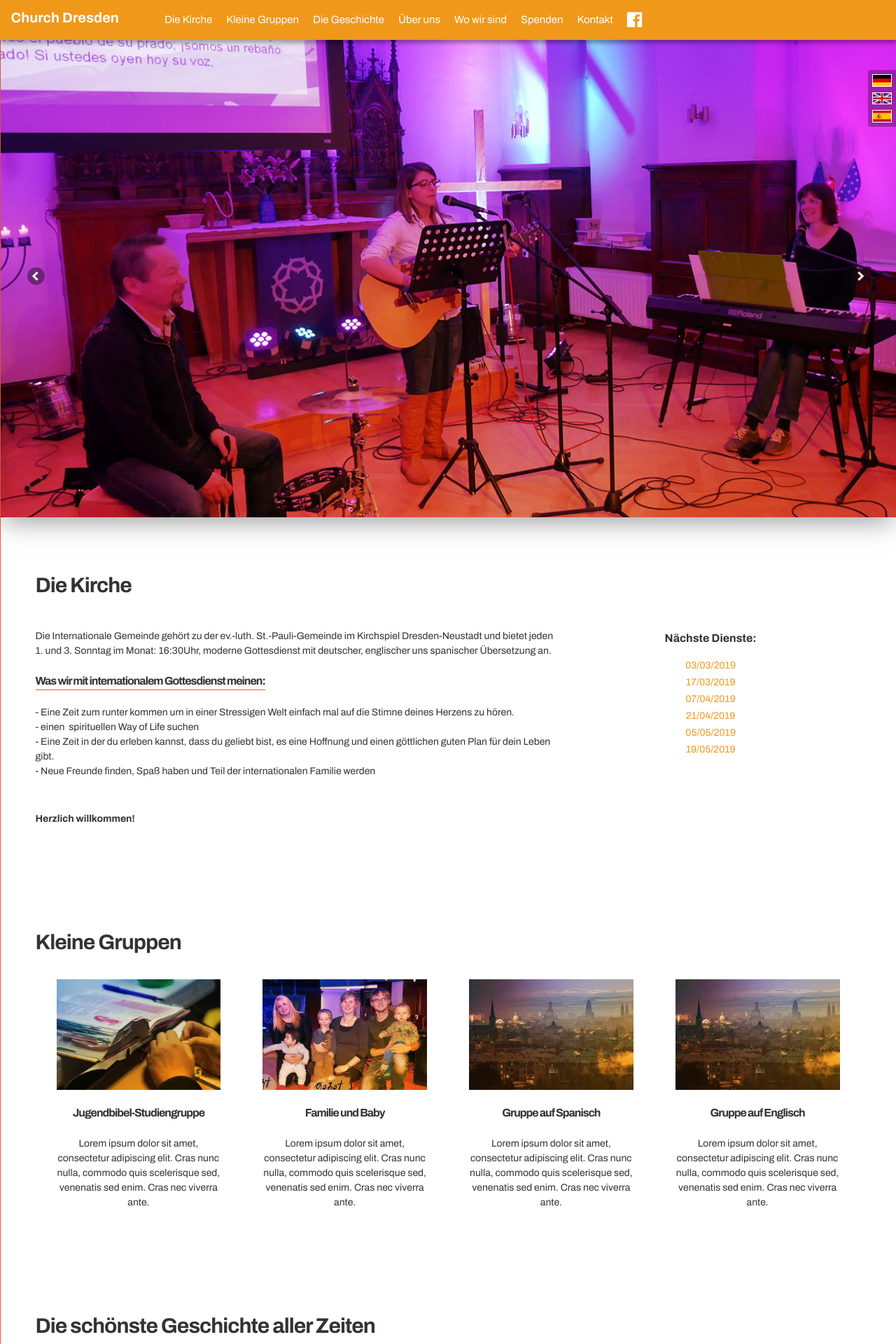
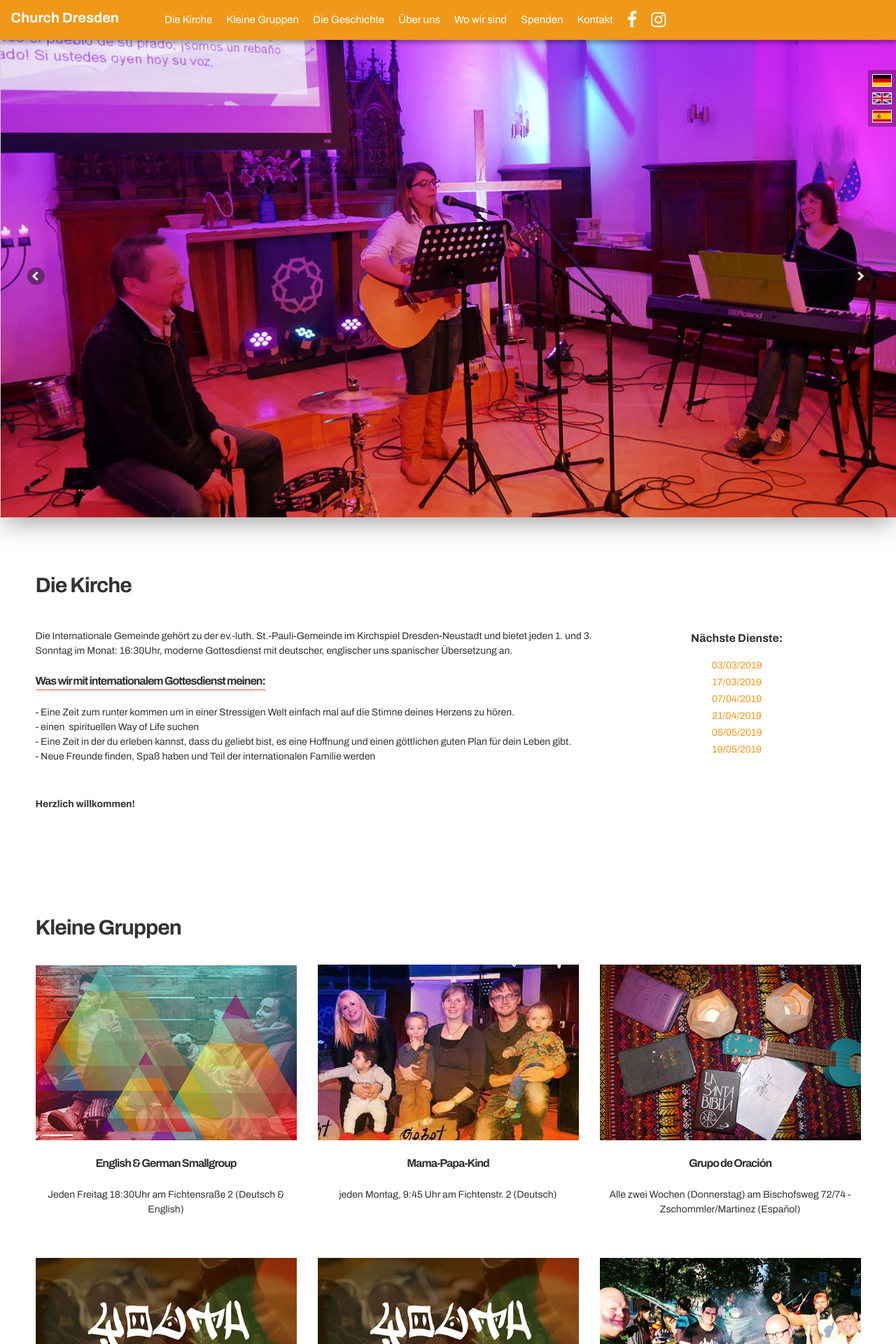
Before and after one commit to leandrorsampaio/churchdresden, a PHP site: page / in a window 1280 px wide. Shown: the top 1920 px of the page at 70% size. Run offline with PHP 8.4, Linux system fonts and the light colour scheme; style sheets or scripts are compiled from the project's sources; some libraries are stand-ins or nearby versions.

Commit message:
many changes

```diff
--- a/site/index.html
+++ b/site/index.html
@@ -113,7 +113,12 @@
 						</li>
 						<li class="facebook">
 							<a href="https://www.facebook.com/GiAProjekt/" target="_blank">
-								<i class="fa fa-facebook-official" aria-hidden="true"></i>
+								<i class="fa fa-facebook" aria-hidden="true"></i>
+							</a>
+						</li>
+						<li class="instagran">
+							<a href="https://www.instagram.com/churchdresden/" target="_blank">
+								<i class="fa fa-instagram" aria-hidden="true"></i>
 							</a>
 						</li>
 					</ul>
@@ -286,7 +291,7 @@
 
 
 					</div>
-					<div class="col-40">
+					<div class="col-30">
 
 						<span class="translated-content lang-de">
 							<p class="bold center list-services-title">
@@ -343,118 +348,106 @@
 					<span class="translated-content lang-es">Pequeños grupos</span>
 				</h3>
 
-				<div class="col-wrapper">
+				<div class="col-wrapper smallgroups-col">
 
 
-					<div class="col-25 smallgroups-wraper-item">
-						<img class="smallgroups-image" src="images/smallgroups-young.jpg" />
+
+
+					<div class="col-33 smallgroups-wraper-item">
+						<img class="smallgroups-image" src="images/smallgroups-english.jpg" />
+						<h4 class="smallgroups-subtitle bold center">
+							English & German Smallgroup
+						</h4>
+						<p class="center">
+							Jeden Freitag 18:30Uhr am Fichtensraße 2 (Deutsch & English)
+						</p>
+					</div>
+
+
+
+					<div class="col-33 smallgroups-wraper-item">
+						<img class="smallgroups-image" src="images/smallgroups-baby.jpg" />
+						<h4 class="smallgroups-subtitle bold center">
+							Mama-Papa-Kind
+						</h4>
+						<p class="center">
+								jeden Montag, 9:45 Uhr am Fichtenstr. 2 (Deutsch)
+						</p>
+					</div>
+
+
+
+
+					<div class="col-33 smallgroups-wraper-item">
+						<img class="smallgroups-image" src="images/smallgroups-spanish.jpg" />
 
 						<h4 class="smallgroups-subtitle bold center">
-							<span class="translated-content lang-de">Jugendbibel-Studiengruppe</span>
-							<span class="translated-content lang-en">Youth Bible Study Group</span>
-							<span class="translated-content lang-es">Grupo Joven de Estudio Bíblico</span>
+							Grupo de Oración
 						</h4>
-						<span class="translated-content lang-de">
-							<p class="center">
-								Lorem ipsum dolor sit amet, consectetur adipiscing elit. Cras nunc nulla, commodo quis scelerisque sed, venenatis sed enim. Cras nec viverra ante.
-							</p>
-						</span>
-						<span class="translated-content lang-en">
-							<p class="center">
-								Lorem ipsum dolor sit amet, consectetur adipiscing elit. Cras nunc nulla, commodo quis scelerisque sed, venenatis sed enim. Cras nec viverra ante.
-							</p>
-						</span>
-						<span class="translated-content lang-es">
-							<p class="center">
-								Lorem ipsum dolor sit amet, consectetur adipiscing elit. Cras nunc nulla, commodo quis scelerisque sed, venenatis sed enim. Cras nec viverra ante.
-							</p>
-						</span>
+						<p class="center">
+							Alle zwei Wochen (Donnerstag) am Bischofsweg 72/74 - Zschommler/Martinez (Español)
+						</p>
 
 					</div>
 
 
 
 
-					<div class="col-25 smallgroups-wraper-item">
-						<img class="smallgroups-image" src="images/smallgroups-baby.jpg" />
-
+					<div class="col-33 smallgroups-wraper-item">
+						<img class="smallgroups-image" src="images/smallgroups-young.jpg" />
 						<h4 class="smallgroups-subtitle bold center">
-							<span class="translated-content lang-de">Familie und Baby</span>
-							<span class="translated-content lang-en">Family and Baby</span>
-							<span class="translated-content lang-es">Familia y Bebé</span>
+							Youth Bibelstudy
 						</h4>
-						<span class="translated-content lang-de">
-							<p class="center">
-								Lorem ipsum dolor sit amet, consectetur adipiscing elit. Cras nunc nulla, commodo quis scelerisque sed, venenatis sed enim. Cras nec viverra ante.
-							</p>
-						</span>
-						<span class="translated-content lang-en">
-							<p class="center">
-								Lorem ipsum dolor sit amet, consectetur adipiscing elit. Cras nunc nulla, commodo quis scelerisque sed, venenatis sed enim. Cras nec viverra ante.
-							</p>
-						</span>
-						<span class="translated-content lang-es">
-							<p class="center">
-								Lorem ipsum dolor sit amet, consectetur adipiscing elit. Cras nunc nulla, commodo quis scelerisque sed, venenatis sed enim. Cras nec viverra ante.
-							</p>
-						</span>
-
-					</div>
-
-
-
-					<div class="col-25 smallgroups-wraper-item">
-						<img class="smallgroups-image" src="images/smallgroups-spanish.jpg" />
-
-						<h4 class="smallgroups-subtitle bold center">
-							<span class="translated-content lang-de">Gruppe auf Spanisch</span>
-							<span class="translated-content lang-en">Spanish Group</span>
-							<span class="translated-content lang-es">Grupo en Español</span>
-						</h4>
-						<span class="translated-content lang-de">
-							<p class="center">
-								Lorem ipsum dolor sit amet, consectetur adipiscing elit. Cras nunc nulla, commodo quis scelerisque sed, venenatis sed enim. Cras nec viverra ante.
-							</p>
-						</span>
-						<span class="translated-content lang-en">
-							<p class="center">
-								Lorem ipsum dolor sit amet, consectetur adipiscing elit. Cras nunc nulla, commodo quis scelerisque sed, venenatis sed enim. Cras nec viverra ante.
-							</p>
-						</span>
-						<span class="translated-content lang-es">
-							<p class="center">
-								Lorem ipsum dolor sit amet, consectetur adipiscing elit. Cras nunc nulla, commodo quis scelerisque sed, venenatis sed enim. Cras nec viverra ante.
-							</p>
-						</span>
-
+						<p class="center">
+							Mittwoch 17:30Uhr - Wolfsgasse Internat 2. Etage (Deutsch & English & Español)
+						</p>
 					</div>
 
 
 
 
-					<div class="col-25 smallgroups-wraper-item">
-						<img class="smallgroups-image" src="images/smallgroups-english.jpg" />
+
+
+					<div class="col-33 smallgroups-wraper-item">
+						<img class="smallgroups-image" src="images/smallgroups-young.jpg" />
+						<h4 class="smallgroups-subtitle bold center">
+							Youth Bibelstudy
+						</h4>
+						<p class="center">
+							Mittwoch 17:30Uhr - Wolfsgasse Internat 2. Etage (Deutsch & English & Español)
+						</p>
+					</div>
+
+
+
+
+					<div class="col-33 smallgroups-wraper-item">
+						<img class="smallgroups-image" src="images/smallgroups-chillout.jpg" />
 
 						<h4 class="smallgroups-subtitle bold center">
-							<span class="translated-content lang-de">Gruppe auf Englisch</span>
-							<span class="translated-content lang-en">Group in English</span>
-							<span class="translated-content lang-es">Grupo en Inglés</span>
+							Chill Out Time
 						</h4>
 						<span class="translated-content lang-de">
 							<p class="center">
-								Lorem ipsum dolor sit amet, consectetur adipiscing elit. Cras nunc nulla, commodo quis scelerisque sed, venenatis sed enim. Cras nec viverra ante.
+								Ab und zu ein cooles Event in der Stadt. (Alle Sprachen)
 							</p>
 						</span>
 						<span class="translated-content lang-en">
 							<p class="center">
-								Lorem ipsum dolor sit amet, consectetur adipiscing elit. Cras nunc nulla, commodo quis scelerisque sed, venenatis sed enim. Cras nec viverra ante.
+								From time to time some cool event in the city. (All languages)
 							</p>
 						</span>
 						<span class="translated-content lang-es">
 							<p class="center">
-								Lorem ipsum dolor sit amet, consectetur adipiscing elit. Cras nunc nulla, commodo quis scelerisque sed, venenatis sed enim. Cras nec viverra ante.
+								De vez en cuando algún evento genial en la ciudad. (Todos los idiomas)
 							</p>
 						</span>
+
+
+
+
+
+
 
 					</div>
 
@@ -507,7 +500,7 @@
 				<div class="col-wrapper">
 					<div class="col-40">
 						<div class="team-pic">
-							<img src="content/michael.jpg" alt="Church Team" />
+							<img src="images/AboutUs.jpg" alt="Photo of the people from church together." />
 						</div>
 					</div>
 					<div class="col-60">
--- a/site/style/style.less
+++ b/site/style/style.less
@@ -1,13 +1,17 @@
 @import "reset";
 @import "variables";
 
-
+* {
+  box-sizing: border-box;
+}
 body {
 	color: @grey-1;
 	font-family: 'Archivo', sans-serif;
-	background: @orange-2; /* fallback for old browsers */
-	background: -webkit-linear-gradient(to right, @orange-2, @orange-1); /* Chrome 10-25, Safari 5.1-6 */
-	background: linear-gradient(to right, @orange-2, @orange-1); /* W3C, IE 10+/ Edge, Firefox 16+, Chrome 26+, Opera 12+, Safari 7+ */
+	background: #ffffff;
+	box-sizing: border-box;
+	//background: @orange-2; /* fallback for old browsers */
+	//background: -webkit-linear-gradient(to right, @orange-2, @orange-1); /* Chrome 10-25, Safari 5.1-6 */
+	//background: linear-gradient(to right, @orange-2, @orange-1); /* W3C, IE 10+/ Edge, Firefox 16+, Chrome 26+, Opera 12+, Safari 7+ */
 }
 img {
 	width: 100%;
@@ -68,6 +72,7 @@ p {
 .col-wrapper {
 	display: flex;
 	flex-direction: row;
+	flex-wrap: wrap;
 	@media screen and (max-width: @mobile-max) {
 		flex-direction: column;
 	}
@@ -91,6 +96,12 @@ p {
 	}
 	.col-30 {
 		width: 30%;
+		@media screen and (max-width: @mobile-max) {
+			width: 100%;
+		}
+	}
+	.col-33 {
+		width: 33.333333332%;
 		@media screen and (max-width: @mobile-max) {
 			width: 100%;
 		}
@@ -359,6 +370,14 @@ p {
 							font-size: 25px;
 							&:hover, &:focus {
 								color: @blue-facebook;
+							}
+						}
+					}
+					&.instagran {
+						a {
+							font-size: 25px;
+							&:hover, &:focus {
+								color: @purple-instagran;
 							}
 						}
 					}
@@ -759,9 +778,12 @@ p {
 
 
 .smallgroups {
+	.smallgroups-col {
+		margin-left: -30px;
+	}
 	.smallgroups-wraper {
 		.smallgroups-wraper-item {
-			padding: 0 30px;
+			padding: 0 0 45px 30px;
 			@media screen and (max-width: @mobile-max) {
 				padding: 0 0;
 			}
--- a/site/style/variables.less
+++ b/site/style/variables.less
@@ -14,6 +14,7 @@
 @grey-2:				#666666;
 @grey-3:				#eeeeee;
 @blue-facebook:         #3b5998;
+@purple-instagran:     #8a3ab9;
 @black-alpha-3: 		rgba(0,0,0,0.3);
 @border-radius: 		3px;
 
```
Also changed, not shown: site/images/AboutUs.jpg (added), site/images/smallgroups-chillout.jpg (added), site/images/smallgroups-english.jpg, site/images/smallgroups-spanish.jpg, site/images/smallgroups-young.jpg.
